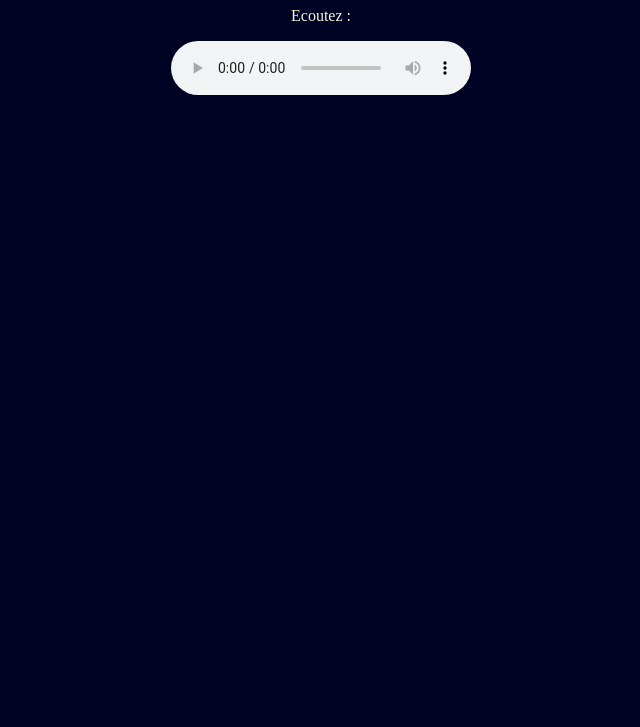
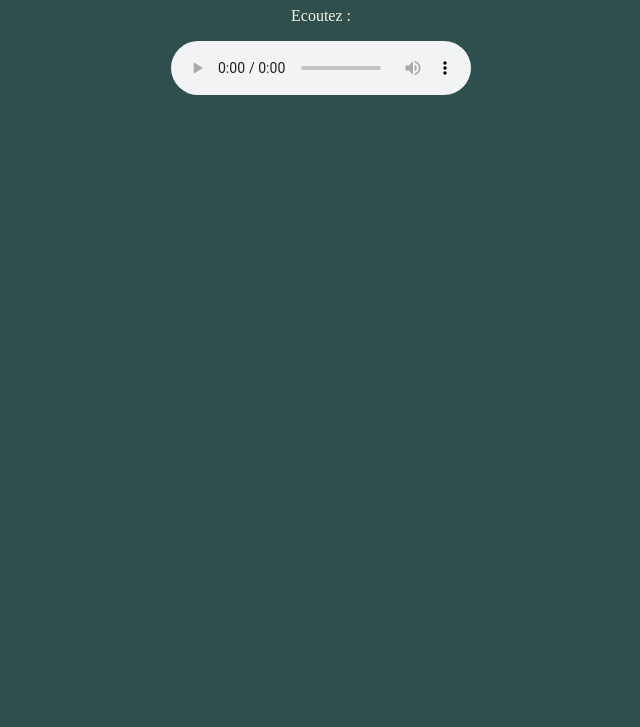
Before and after one commit to Langloute/seuratlecirquev2, a plain HTML site: page index.html in a window 1280 px wide. Shown: the part 73-800 px from the top of the page, without its empty margins (319-959 px from the left). Drawn offline with Linux system fonts and the light colour scheme.

Commit message:
Add files via upload

```diff
--- a/styles.css
+++ b/styles.css
@@ -1,8 +1,7 @@
 body {
 margin: 0;
-background: #000224;
+background: darkslategray;
 text-align: center;
-color: beige;
 }
 
 h1 {
```
